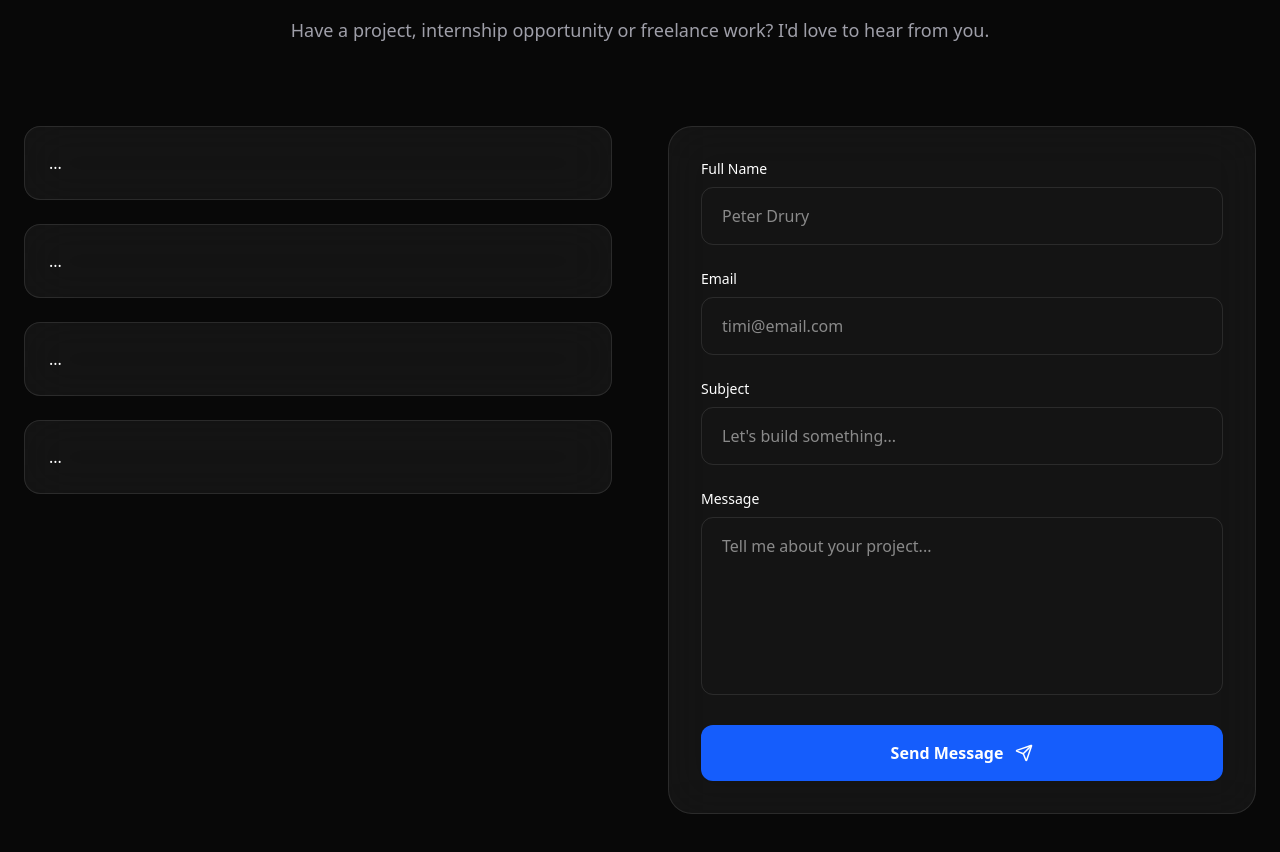
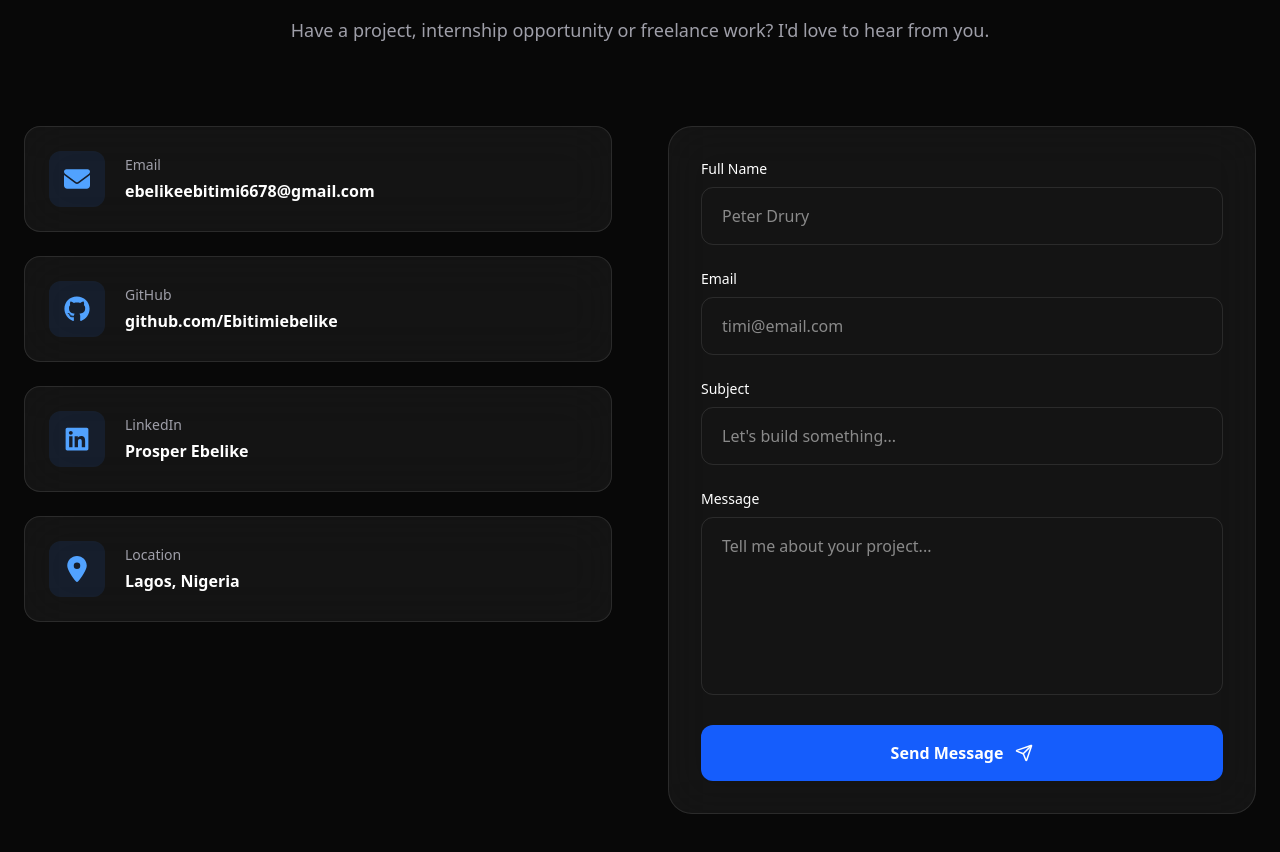
Before and after one commit to Ebitimiebelike/prosper-portfolio, a Next.js app: page / in a window 1280 px wide. Shown: the part 7120-7972 px from the top of the page. Built offline with nearby package versions, Linux system fonts and the light colour scheme.

Commit message:
ContactIcon fix

```diff
--- a/components/Contact.tsx
+++ b/components/Contact.tsx
@@ -1,14 +1,14 @@
 "use client";
 
 import { motion } from "framer-motion";
+import { Send } from "lucide-react";
+import ContactCard from "./ContactCard";
 import {
-  Mail,
-  MapPin,
-  Send,
-} from "lucide-react";
-
-import ContactCard from "./ContactCard";
-import { FaGithub, FaLinkedin } from "react-icons/fa";
+  FaGithub,
+  FaLinkedin,
+  FaEnvelope,
+  FaLocationDot,
+} from "react-icons/fa6";
 
 export default function Contact() {
   return (
@@ -90,7 +90,7 @@ export default function Contact() {
           >
 
             <ContactCard
-              icon={Mail}
+              icon={FaEnvelope}
               title="Email"
               value="ebelikeebitimi6678@gmail.com"
               href="mailto:ebelikeebitimi6678@gmail.com"
@@ -111,7 +111,7 @@ export default function Contact() {
             />
 
             <ContactCard
-              icon={MapPin}
+              icon={FaLocationDot}
               title="Location"
               value="Lagos, Nigeria"
               href="#"
--- a/components/ContactCard.tsx
+++ b/components/ContactCard.tsx
@@ -21,13 +21,8 @@ export default function ContactCard({
 }: ContactCardProps) {
   return (
     <motion.div
-      whileHover={{
-        y: -8,
-        scale: 1.02,
-      }}
-      transition={{
-        duration: 0.25,
-      }}
+      whileHover={{ y: -8, scale: 1.02 }}
+      transition={{ duration: 0.25 }}
     >
       <a
         href={href}
@@ -35,7 +30,17 @@ export default function ContactCard({
         rel={href.startsWith("http") ? "noopener noreferrer" : undefined}
         className="group flex items-center gap-5 rounded-2xl border border-white/10 bg-white/5 p-6 backdrop-blur-xl transition-all duration-300 hover:border-blue-500/40 hover:bg-white/10 hover:shadow-[0_0_40px_rgba(59,130,246,.18)]"
       >
-  ...
+        <div className="flex h-14 w-14 items-center justify-center rounded-xl bg-blue-500/10 text-blue-400 transition-all duration-300 group-hover:bg-blue-500 group-hover:text-white">
+          <Icon size={26} />
+        </div>
+
+        <div>
+          <p className="text-sm text-zinc-400">{title}</p>
+
+          <h4 className="mt-1 font-semibold text-white">
+            {value}
+          </h4>
+        </div>
       </a>
     </motion.div>
   );
```
Lines whose indentation alone changed are shown as unchanged.
